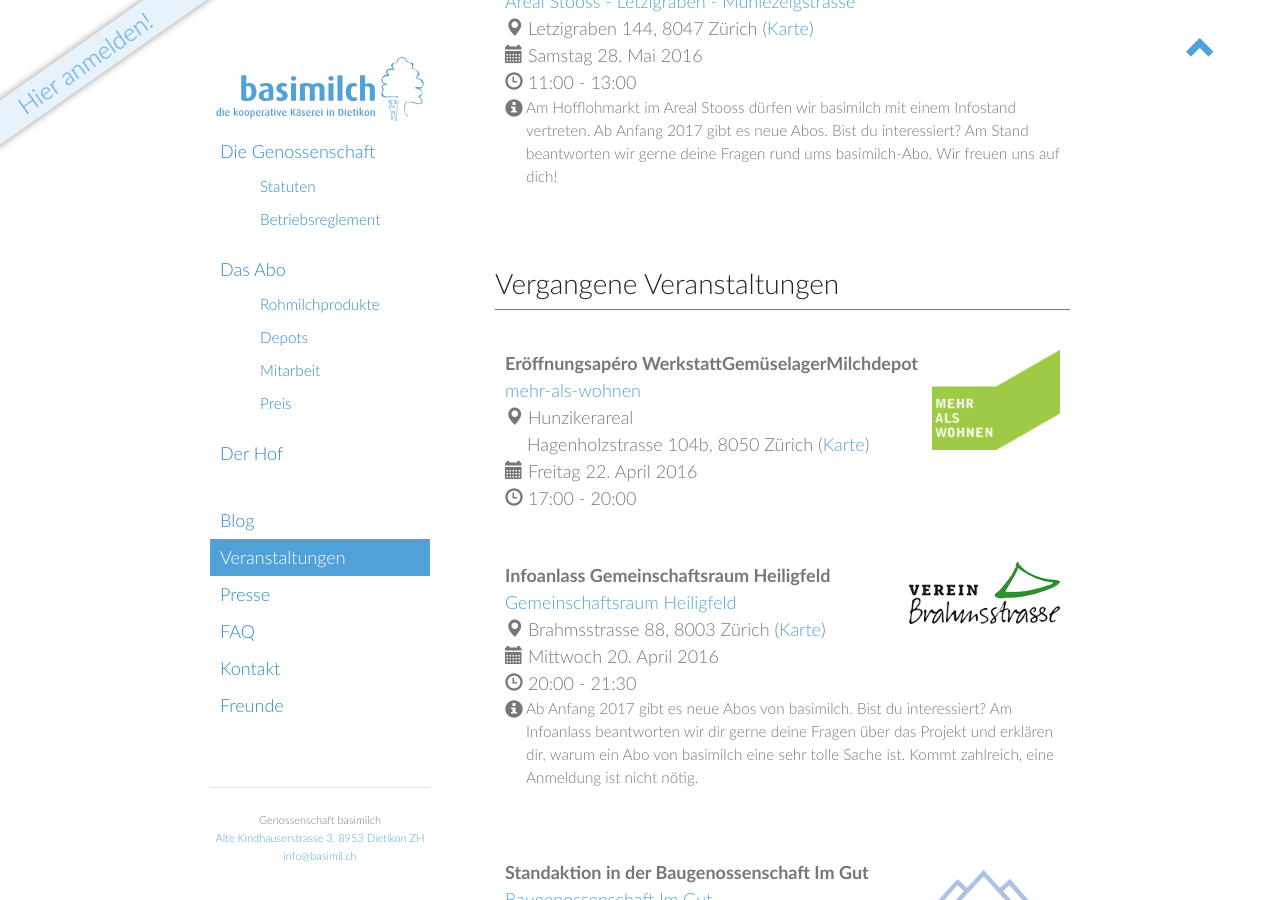
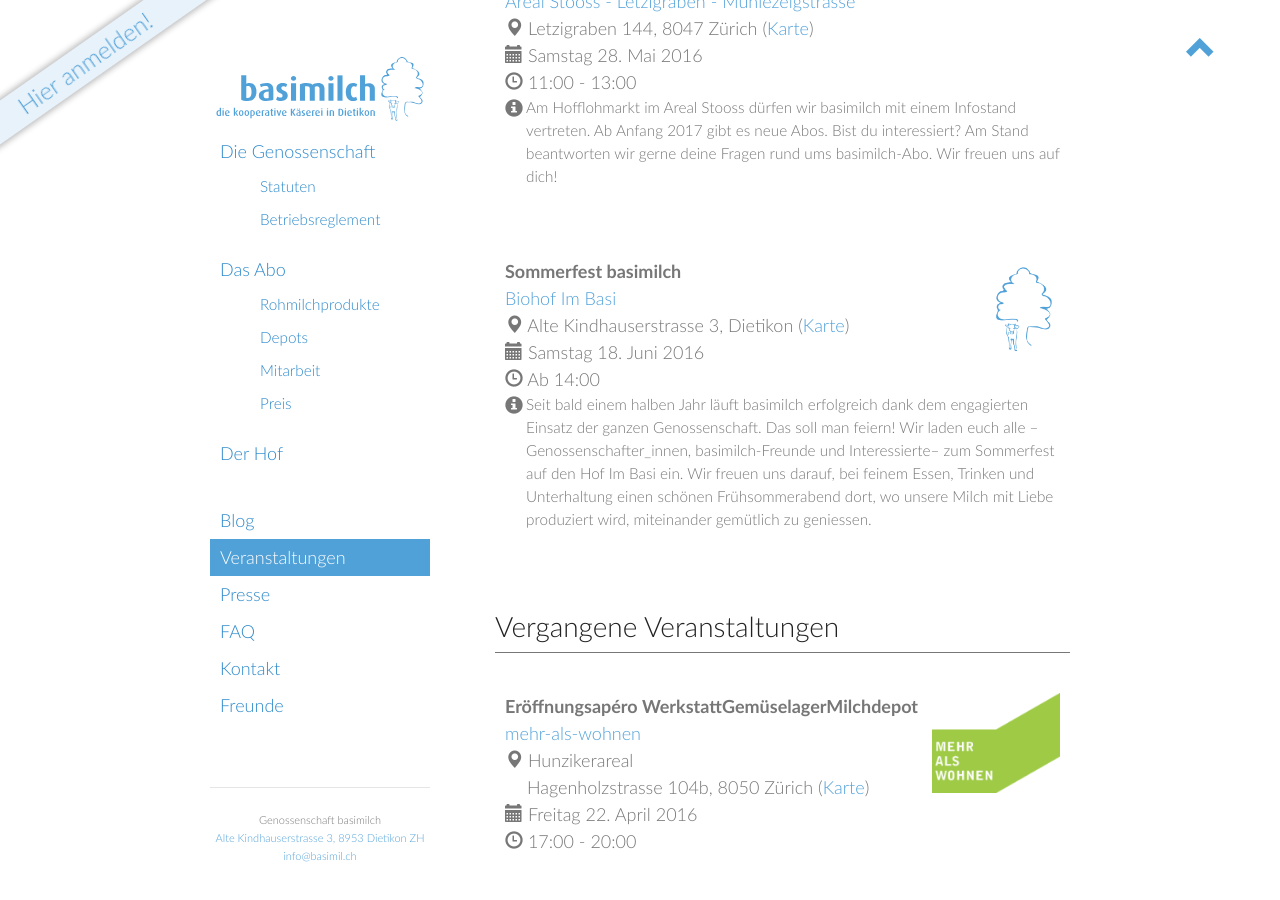
Before and after one commit to vryser/basimilch.github.io, a Jekyll site: the page built from pages/040-veranstaltungen.md, in a window 1280 px wide and 900 px high, scrolled down 616 px. Built offline with Jekyll 4.4.1, drawn with Linux system fonts in a browser that asks for light colours.

Commit message:
new: add event for summer party

```diff
--- a/_data/events.yml
+++ b/_data/events.yml
@@ -198,3 +198,24 @@
   map_url:      https://www.google.ch/maps/place/Hagenholzstrasse+104b+8050+Zürich+Switzerland
   # info: >
   #   Diese Veranstaltung veröffentlichen...
+
+- title:        Sommerfest basimilch
+  # title_short:
+  # type:       extern
+  start:        2016-06-18 14:00:00 +0200
+  # end:          2016-06-19 21:00:00 +0200
+  # day_hours:    10h - 18h
+  # url:
+  image:        logos/basimilch_avatar.png
+  place:        Biohof Im Basi
+  place_url:    /kontakt/
+  address:      Alte Kindhauserstrasse 3, Dietikon
+  # address_2:
+  map_url:      https://www.google.ch/maps/place/Alte+Kindhauserstrasse+3+8953+Dietikon+Switzerland
+  info: >
+    Seit bald einem halben Jahr läuft basimilch erfolgreich dank dem engagierten
+    Einsatz der ganzen Genossenschaft. Das soll man feiern! Wir laden euch alle
+    –Genossenschafter_innen, basimilch-Freunde und Interessierte– zum Sommerfest
+    auf den Hof Im Basi ein. Wir freuen uns darauf, bei feinem Essen, Trinken
+    und Unterhaltung einen schönen Frühsommerabend dort, wo unsere Milch mit
+    Liebe produziert wird, miteinander gemütlich zu geniessen.
```
